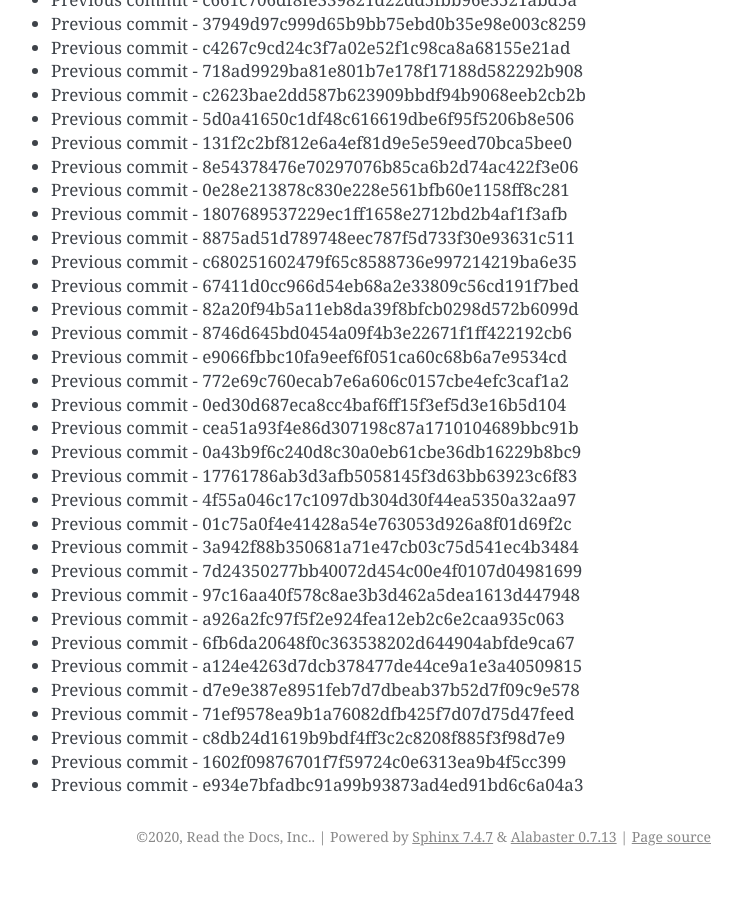
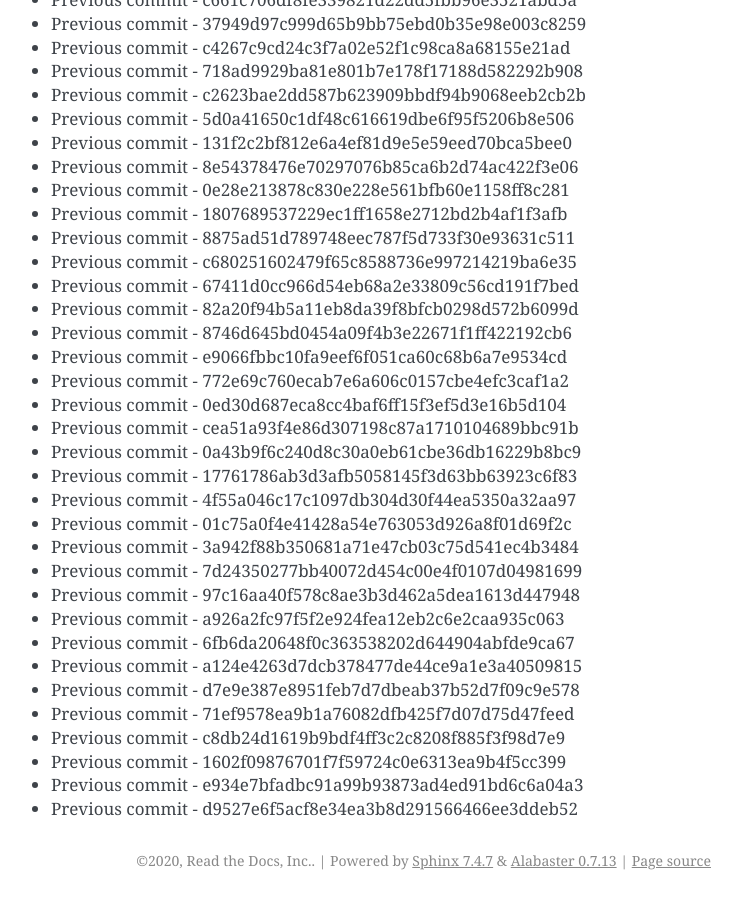
Before and after one commit to readthedocs/rtd-git-stresstest, a Sphinx documentation site: the page built from docs/updates.rst, in a window 1280 px wide and 900 px high, scrolled down 65026 px. Shown: the whole window, without its empty margins (399-1141 px from the left). Built offline with Sphinx 7.4.7, drawn with Linux system fonts in a browser that asks for light colours; before the commit the page ends 65902 px from its top, so only the background shows below that.

Commit message:
Generating commit from previous: d9527e6f5acf8e34ea3b8d291566466ee3ddeb52

```diff
--- a/docs/updates.rst
+++ b/docs/updates.rst
@@ -2764,3 +2764,4 @@ It can be tested for any performance characteristics.
 * Previous commit - c8db24d1619b9bdf4ff3c2c8208f885f3f98d7e9
 * Previous commit - 1602f09876701f7f59724c0e6313ea9b4f5cc399
 * Previous commit - e934e7bfadbc91a99b93873ad4ed91bd6c6a04a3
+* Previous commit - d9527e6f5acf8e34ea3b8d291566466ee3ddeb52
```
